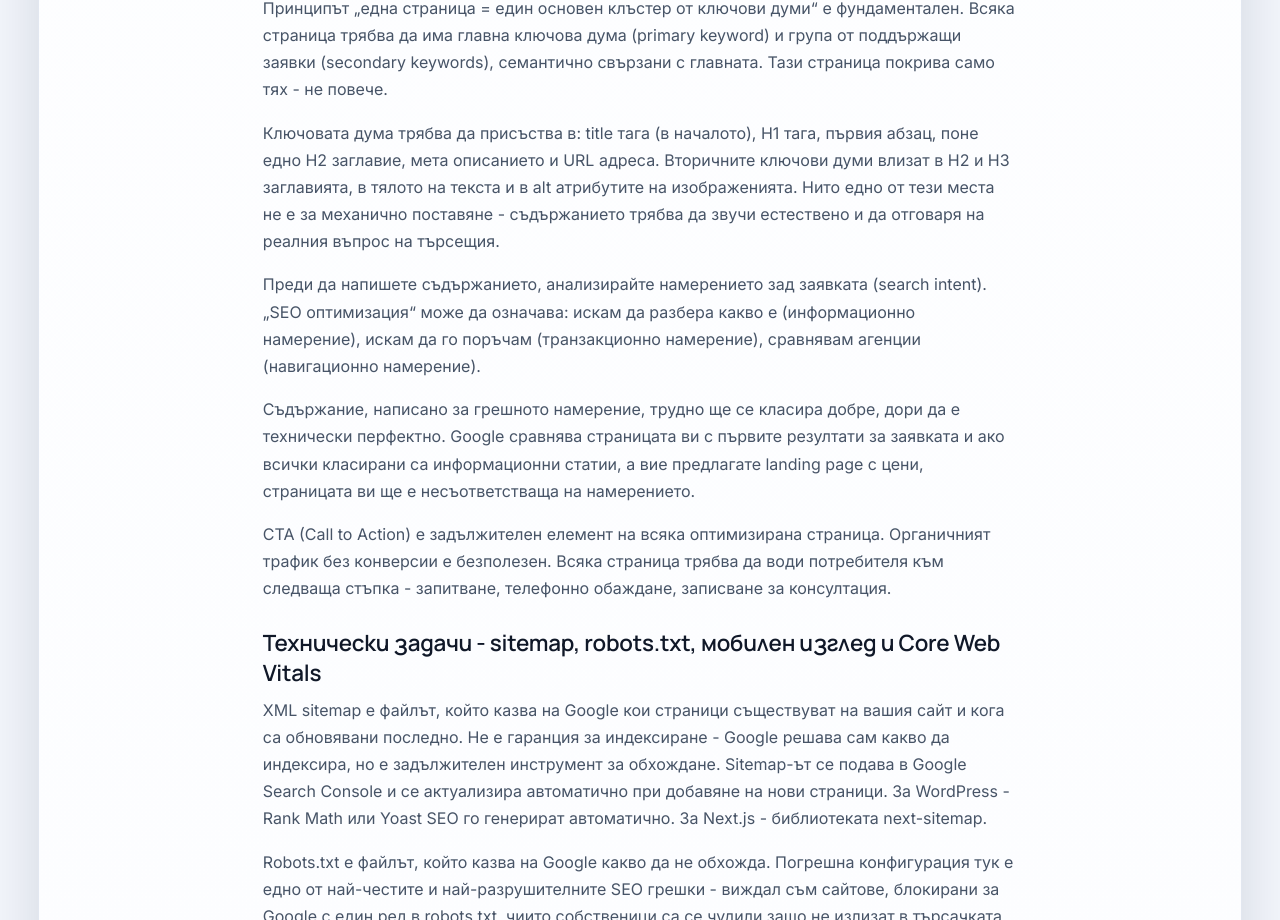
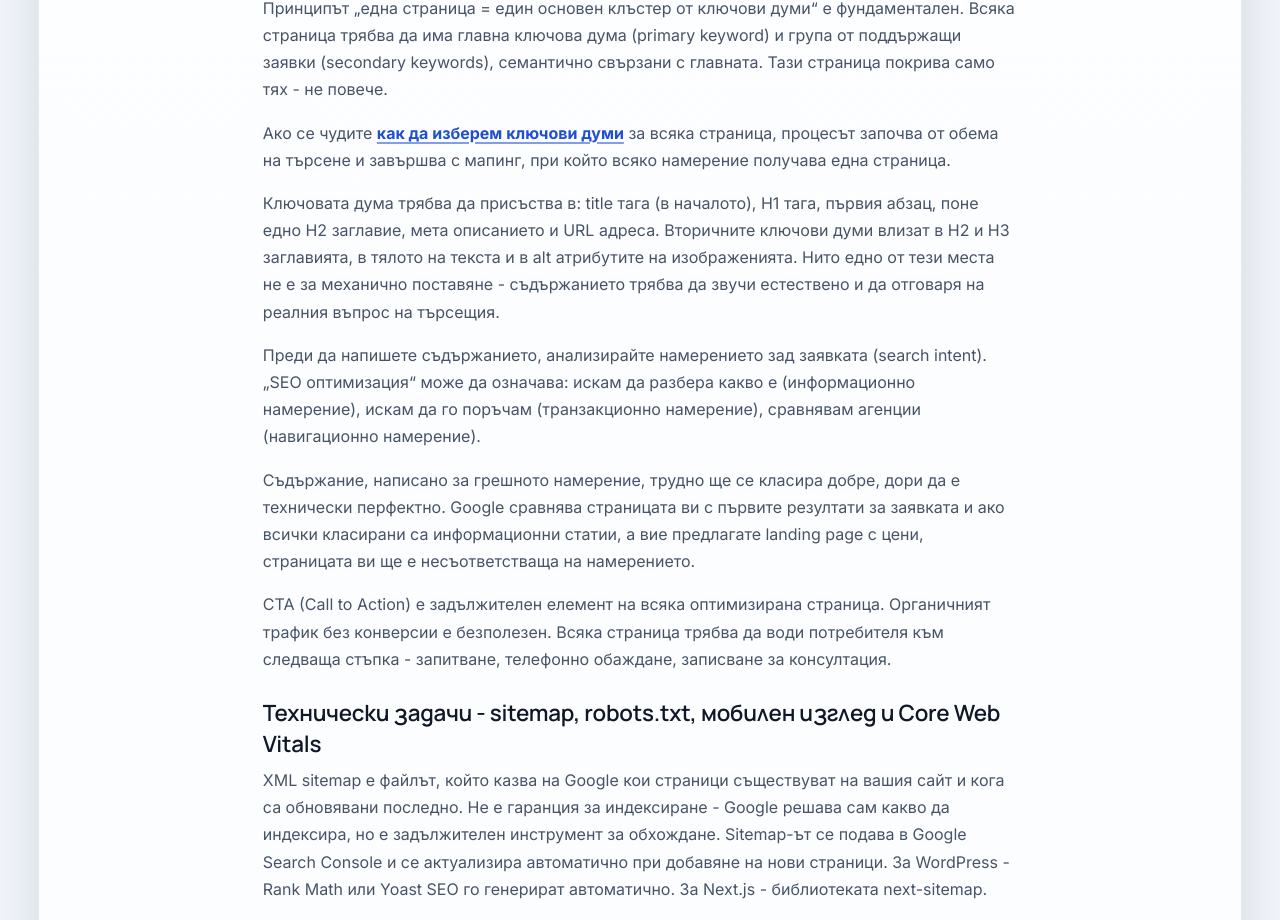
Before and after one commit to inweblife/inweblife, a Next.js app: page /seo-optimizaciya-na-ueb-sait in a window 1280 px wide. Shown: the part 5520-6440 px from the top of the page. Built offline with nearby package versions, Linux system fonts and the light colour scheme; no server answers.

Commit message:
some links

```diff
--- a/pages/seo-optimizaciya-na-ueb-sait.js
+++ b/pages/seo-optimizaciya-na-ueb-sait.js
@@ -371,6 +371,14 @@ const SeoOptimizaciya = () => {
               фундаментален. Всяка страница трябва да има главна ключова дума (primary keyword)
               и група от поддържащи заявки (secondary keywords), семантично свързани с главната.
               Тази страница покрива само тях - не повече.
+            </p>
+            <p>
+              Ако се чудите{" "}
+              <Link href="/klyuchovi-dumi-za-firmen-sait">
+                <strong>как да изберем ключови думи</strong>
+              </Link>{" "}
+              за всяка страница, процесът започва от обема на търсене и завършва с мапинг, при
+              който всяко намерение получава една страница.
             </p>
             <p>
               Ключовата дума трябва да присъства в: title тага (в началото), H1 тага, първия
```
Also changed, not shown: pages/izrabotka-na-sait.js (+5 -2 lines), pages/semantichno-yadro.js (+7 -0 lines).
